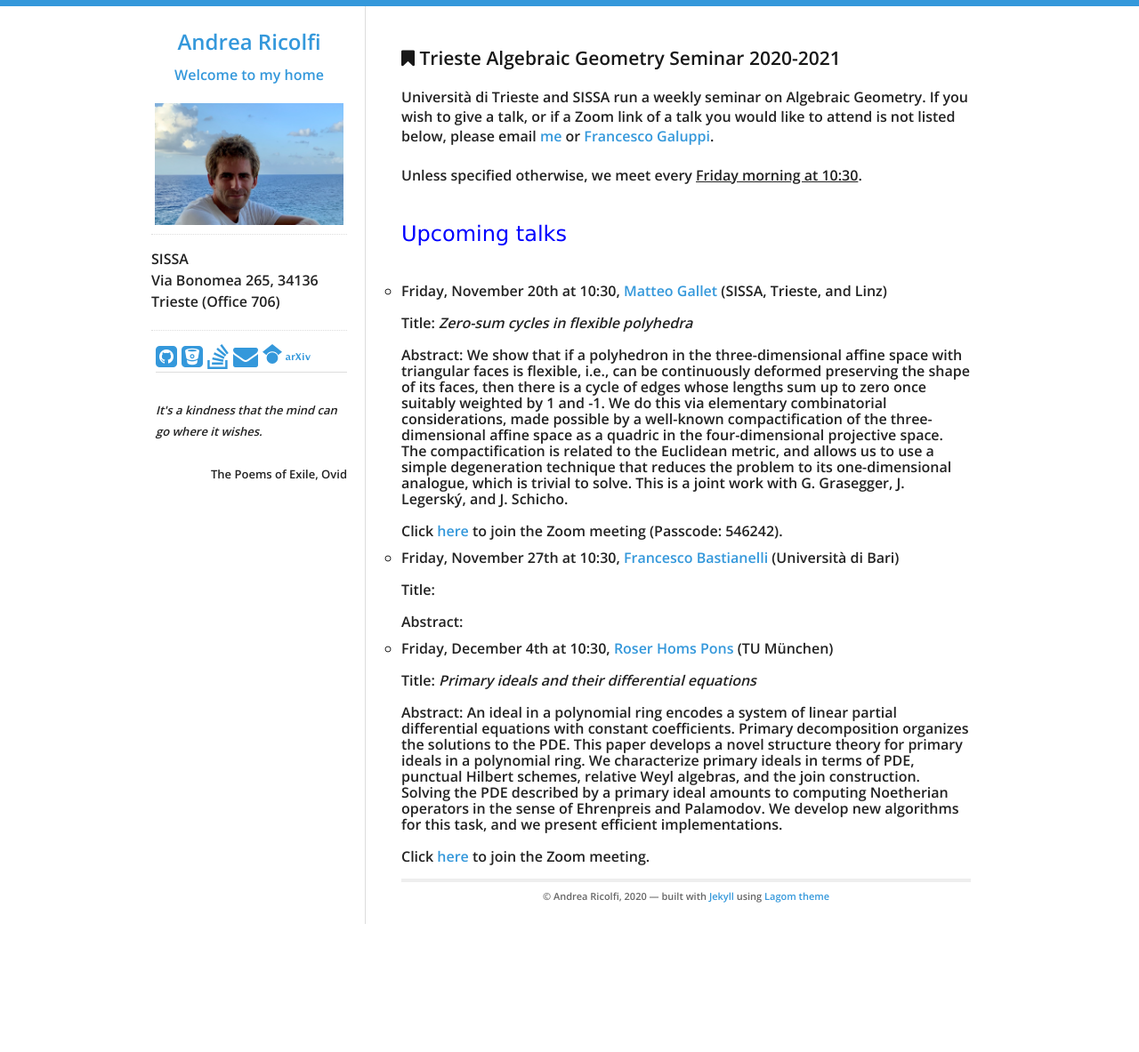
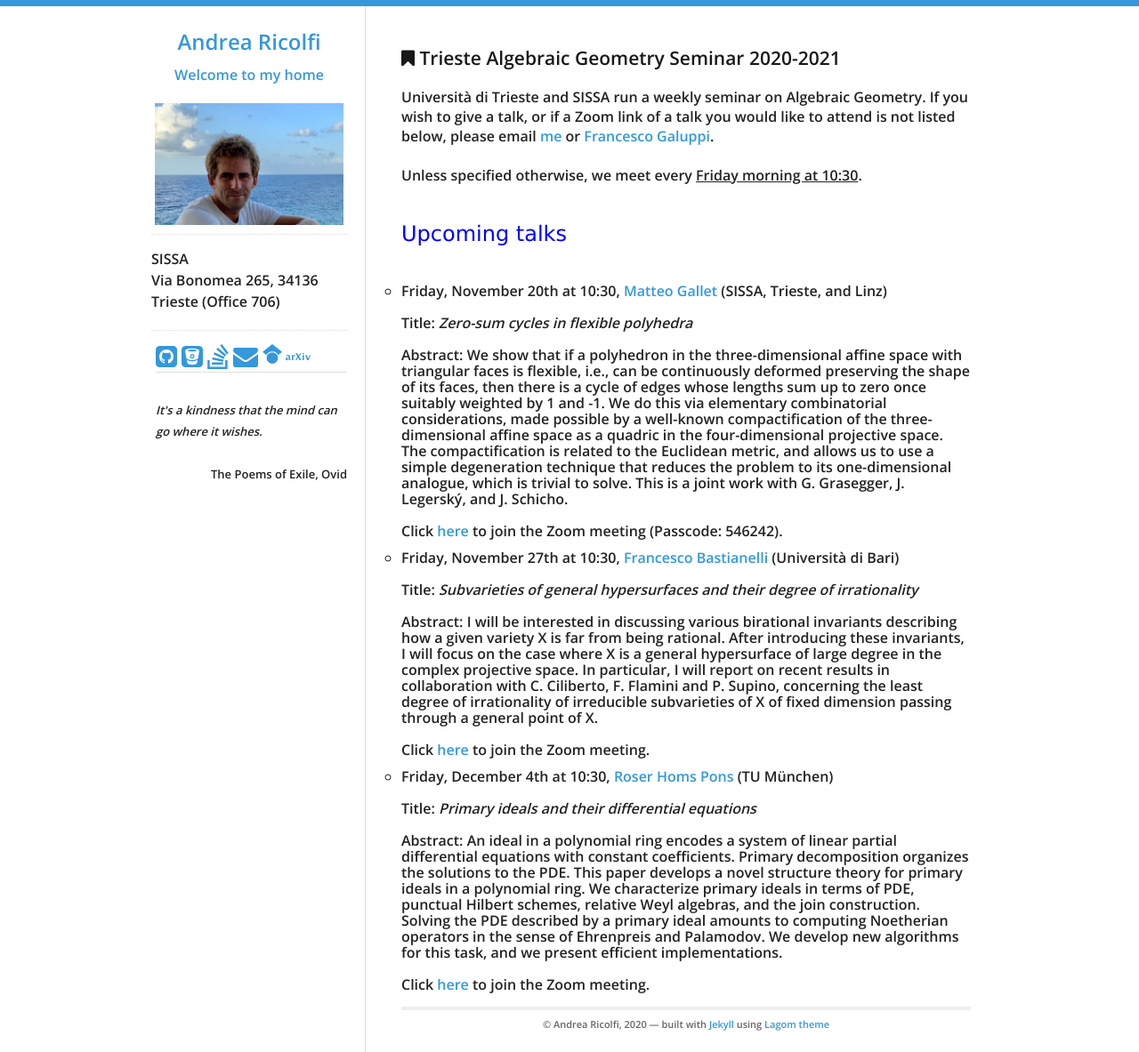
Before and after one commit to atricolfi/atricolfi.github.io, a Jekyll site: the page built from AGseminar.html, in a window 1280 px wide. Shown: the whole page at 89% size. Built offline with Jekyll 4.4.1, drawn with Linux system fonts in a browser that asks for light colours; before the commit the page ends 1039 px from its top, so only the background shows below that.

Commit message:
Update AGseminar.html

```diff
--- a/AGseminar.html
+++ b/AGseminar.html
@@ -44,10 +44,16 @@ Upcoming talks
     <li> Friday, November 27th at 10:30, <a href="https://sites.google.com/site/francescobastianelli/home">Francesco Bastianelli</a> (Università di Bari)
       <br>
       <br>
-    Title:
+    Title: <em>Subvarieties of general hypersurfaces and their degree of irrationality</em>
       <br>
       <br>
-    Abstract:
+    Abstract: I will be interested in discussing various birational invariants describing how a given variety X is far from being rational.
+      After introducing these invariants, I will focus on the case where X is a general hypersurface of large degree in the complex projective space.
+      In particular, I will report on recent results in collaboration with C. Ciliberto, F. Flamini and P. Supino, concerning the least degree
+      of irrationality of irreducible subvarieties of X of fixed dimension passing through a general point of X.
+      <br>
+      <br>
+      Click <a href="https://us02web.zoom.us/j/83901119214">here</a> to join the Zoom meeting.
       </li>
     <li> Friday, December 4th at 10:30, <a href="https://personal-homepages.mis.mpg.de/homspons/">Roser Homs Pons</a> (TU München)
       <br>
```
